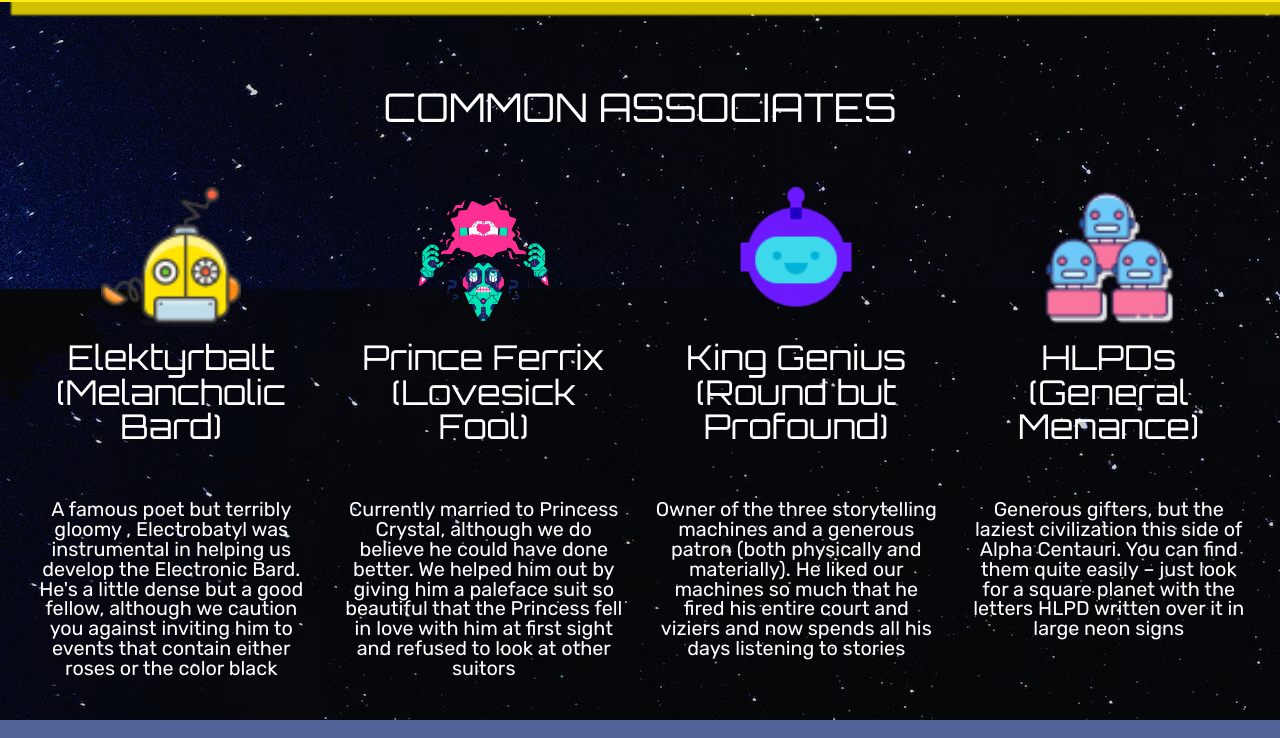
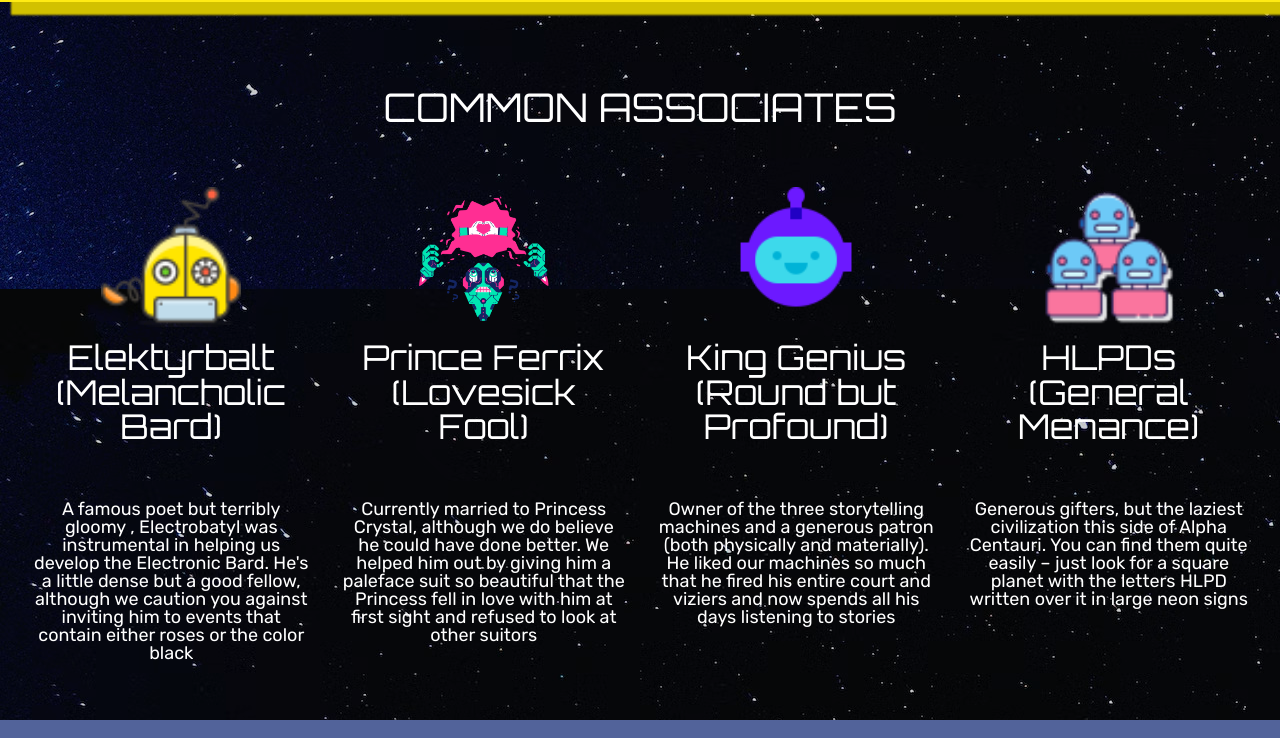
Before and after one commit to brinda-mehra/cyberiad, a plain HTML site: page index.html in a window 1280 px wide. Shown: the part 1184-1922 px from the top of the page. Drawn offline with Linux system fonts and the light colour scheme.

Commit message:
Update styles.css

```diff
--- a/css/styles.css
+++ b/css/styles.css
@@ -960,7 +960,7 @@ footer .social img {
     }
 
     .associates p {
-        font-size: 1.1em;
+        font-size: 1em;
     }
 
     .about-text h1 {
```
